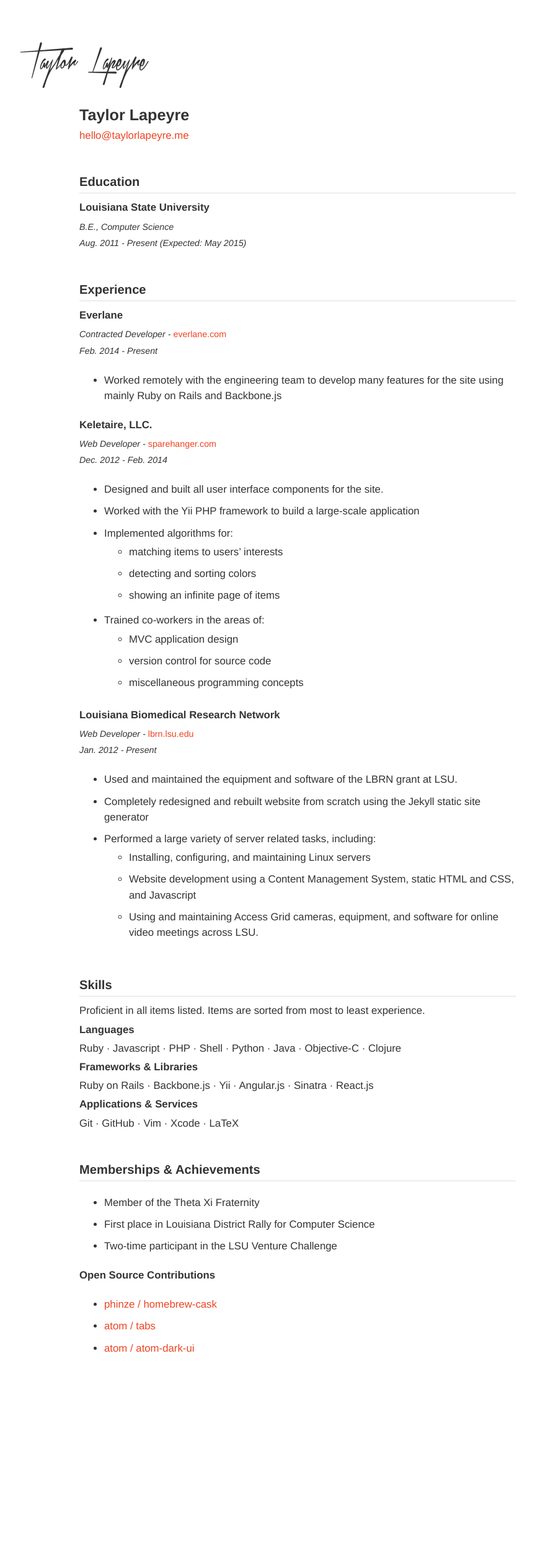
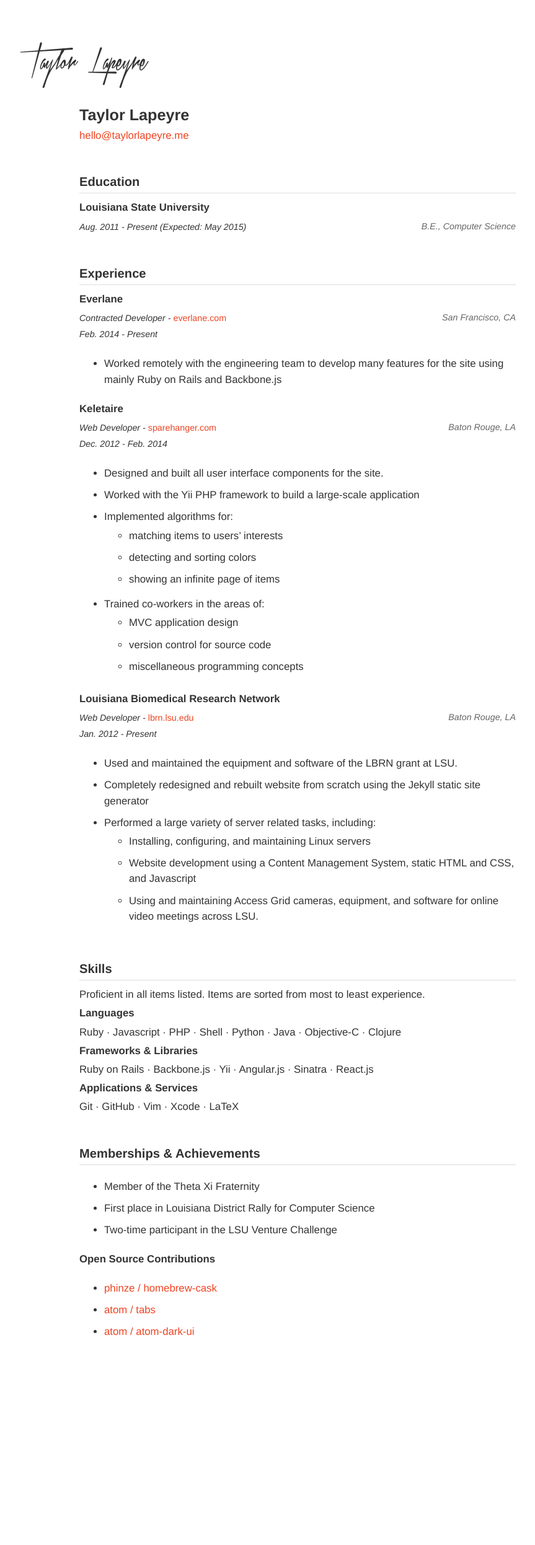
Before and after one commit to taylorlapeyre/taylorlapeyre.github.io, a Jekyll site: the page built from resume.md, in a window 1280 px wide. Shown: the whole page at 62% size, without its empty margins (160-1023 px from the left). Built offline with Jekyll 4.4.1, drawn with Linux system fonts in a browser that asks for light colours; some web fonts are replaced; after the commit the page ends 2467 px from its top, so only the background shows below that.

Commit message:
add locations to jobs on resume

```diff
--- a/assets/css/style.css
+++ b/assets/css/style.css
@@ -111,6 +111,11 @@ h1 a, h1 a:hover {
   margin: 5px 0;
 }
 
+.resume h4 + p > em {
+  float: right;
+  color: #666;
+}
+
 .resume p {
   margin: 0;
   padding: 0;
@@ -118,6 +123,7 @@ h1 a, h1 a:hover {
 
 .resume em {
   font-size: 0.85em;
+  font-weight: normal;
 }
 
 .resume em a {
--- a/resume.md
+++ b/resume.md
@@ -19,6 +19,7 @@ title: Resume
 ### Experience
 
 #### Everlane
+*San Francisco, CA*
 
 *Contracted Developer - [everlane.com][everlane]*
 
@@ -26,7 +27,8 @@ title: Resume
 
 - Worked remotely with the engineering team to develop many features for the site using mainly Ruby on Rails and Backbone.js
 
-#### Keletaire, LLC.
+#### Keletaire
+*Baton Rouge, LA*
 
 *Web Developer - [sparehanger.com][sh]*
 
@@ -44,6 +46,7 @@ title: Resume
   - miscellaneous programming concepts
 
 #### Louisiana Biomedical Research Network
+*Baton Rouge, LA*
 
 *Web Developer - [lbrn.lsu.edu][lbrn]*
 
```
